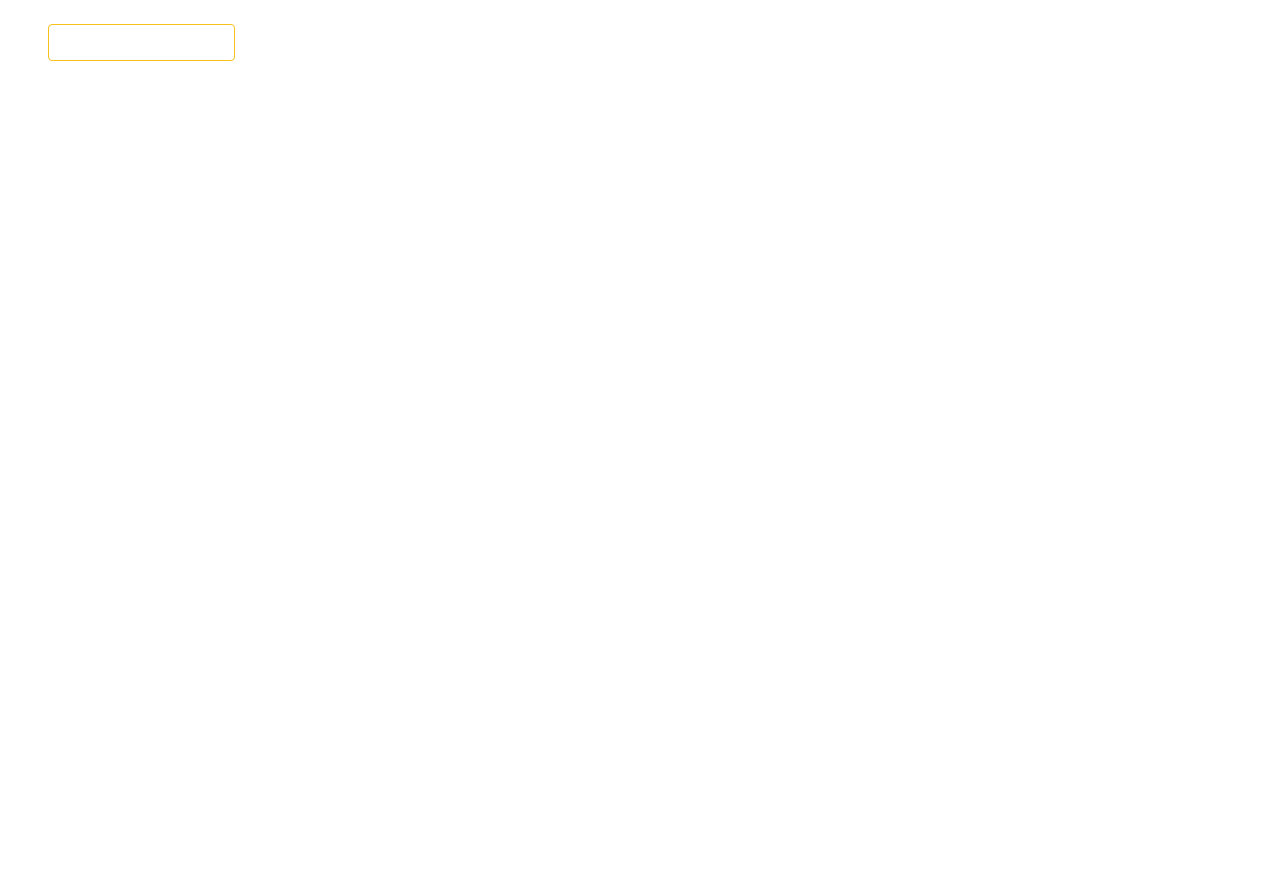
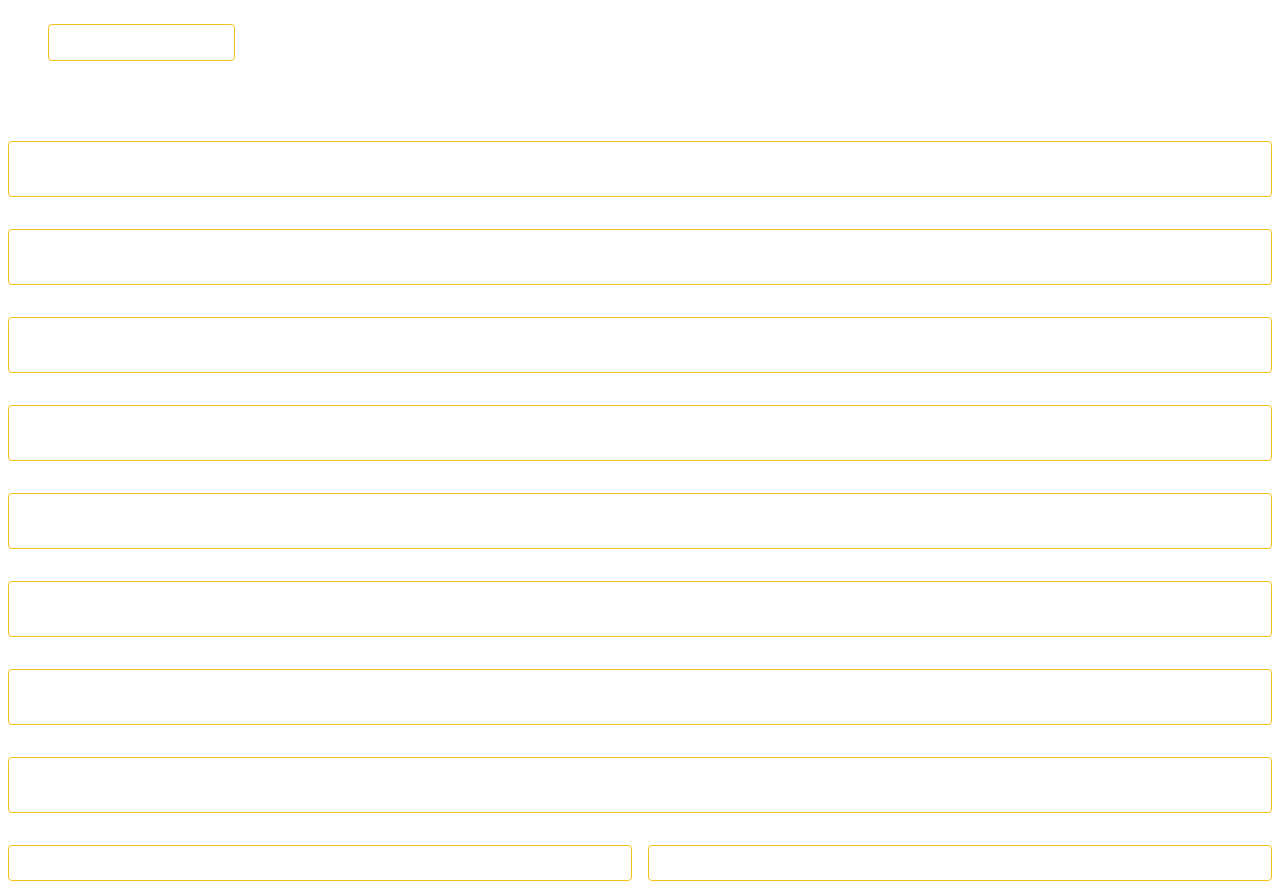
Before and after one commit to slavenstanic/mono-frontend-task, a React (Vite) app: page /add in a window 1280 px wide. Shown: the part 720-1609 px from the top of the page. Before the commit the page ends 869 px from the top, so only its background shows below. Built offline with nearby package versions, Linux system fonts and the light colour scheme; no server answers; the database is empty.

Commit message:
implemented Create functionality

```diff
--- a/src/App.tsx
+++ b/src/App.tsx
@@ -1,10 +1,12 @@
 import type { ReactElement } from "react";
+import { AddVehiclePage } from "@/pages/AddVehiclePage.tsx";
 import { MainPage } from "@/pages/MainPage.tsx";
 
 export const App = (): ReactElement => {
 	return (
 		<div>
 			<MainPage />
+			<AddVehiclePage />
 		</div>
 	);
 };
--- /dev/null
+++ b/src/api/hooks/createVehicle.ts
@@ -0,0 +1,53 @@
+// @/api/hooks/createVehicle.ts
+import { supabase } from "@/api/supabase.ts";
+
+interface CreateVehicleProps {
+	title: string;
+	brand: string;
+	model: string;
+	engineType: string;
+	productionYear: string;
+	mileage: string;
+	price: string;
+	image: string;
+}
+
+export const createVehicle = async (
+	vehicle: CreateVehicleProps,
+): Promise<void> => {
+	const { data: brandData, error: brandError } = await supabase
+		.from("VehicleMake")
+		.insert([{ name: vehicle.brand, abrv: vehicle.brand }])
+		.select()
+		.single();
+
+	if (brandError) throw brandError;
+
+	const { data: modelData, error: modelError } = await supabase
+		.from("VehicleModel")
+		.insert([
+			{
+				name: vehicle.model,
+				abrv: vehicle.model,
+				vehicle_make_id: brandData.id,
+			},
+		])
+		.select()
+		.single();
+
+	if (modelError) throw modelError;
+
+	const { error: adError } = await supabase.from("VehicleAd").insert([
+		{
+			title: vehicle.title,
+			engine_type: vehicle.engineType,
+			production_year: vehicle.productionYear,
+			mileage: vehicle.mileage,
+			price: vehicle.price,
+			image: vehicle.image,
+			vehicle_model_id: modelData.id,
+		},
+	]);
+
+	if (adError) throw adError;
+};
--- a/src/components/shared/AdButton.tsx
+++ b/src/components/shared/AdButton.tsx
@@ -3,11 +3,13 @@ import { Button } from "@mui/material";
 interface AdButtonProps {
 	content: string;
 	fullWidth?: boolean;
+	type?: "button" | "submit" | "reset" | undefined;
 }
 
-export const AdButton = ({ content, fullWidth }: AdButtonProps) => {
+export const AdButton = ({ content, fullWidth, type }: AdButtonProps) => {
 	return (
 		<Button
+			type={type}
 			fullWidth={fullWidth}
 			variant="outlined"
 			sx={{
--- /dev/null
+++ b/src/components/shared/InputField.tsx
@@ -0,0 +1,50 @@
+import { TextField } from "@mui/material";
+
+interface InputFieldProps {
+	name: string;
+	label: string;
+	value: string;
+	handleChange: (event: any) => void;
+}
+
+export const InputField = ({
+	label,
+	handleChange,
+	name,
+	value,
+}: InputFieldProps) => {
+	return (
+		<TextField
+			label={label}
+			variant="outlined"
+			type="text"
+			fullWidth
+			name={name}
+			onChange={handleChange}
+			value={value}
+			sx={{
+				"& .MuiInputBase-input": {
+					color: "#fff",
+				},
+				"& .MuiOutlinedInput-root": {
+					"& fieldset": {
+						borderColor: "#F7C01D",
+					},
+					"&:hover fieldset": {
+						borderColor: "#F7C01D",
+					},
+					"&.Mui-focused fieldset": {
+						borderColor: "#F7C01D",
+					},
+				},
+				"& .MuiInputLabel-root": {
+					color: "#fff",
+					opacity: "0.6",
+				},
+				"& label.Mui-focused": {
+					color: "#F7C01D",
+				},
+			}}
+		/>
+	);
+};
--- /dev/null
+++ b/src/pages/AddVehiclePage.tsx
@@ -0,0 +1,117 @@
+import { styled } from "@mui/material";
+import type React from "react";
+import { useState } from "react";
+import { createVehicle } from "@/api/hooks/createVehicle.ts";
+import { AdButton } from "@/components/shared/AdButton.tsx";
+import { InputField } from "@/components/shared/InputField.tsx";
+
+const Root = styled("div")(() => ({}));
+const ButtonContainer = styled("div")(() => ({
+	display: "flex",
+	gap: "1rem",
+}));
+
+export const AddVehiclePage = () => {
+	const [vehicle, setVehicle] = useState({
+		title: "",
+		brand: "",
+		model: "",
+		engineType: "",
+		productionYear: "",
+		mileage: "",
+		price: "",
+		image: "",
+	});
+
+	const handleChange = (event: React.ChangeEvent<HTMLInputElement>) => {
+		setVehicle((prev) => ({
+			...prev,
+			[event.target.name]: event.target.value,
+		}));
+	};
+
+	const handleSubmit = async (event: React.FormEvent<HTMLFormElement>) => {
+		event.preventDefault();
+		try {
+			await createVehicle(vehicle);
+			setVehicle({
+				title: "",
+				brand: "",
+				model: "",
+				engineType: "",
+				productionYear: "",
+				mileage: "",
+				price: "",
+				image: "",
+			});
+		} catch (error) {
+			console.error(error);
+		}
+	};
+
+	return (
+		<Root>
+			<form
+				style={{
+					display: "flex",
+					flexDirection: "column",
+					gap: "2rem",
+				}}
+				onSubmit={handleSubmit}
+			>
+				<InputField
+					name="title"
+					label="Title:"
+					value={vehicle.title}
+					handleChange={handleChange}
+				/>
+				<InputField
+					name="brand"
+					label="Brand:"
+					value={vehicle.brand}
+					handleChange={handleChange}
+				/>
+				<InputField
+					name="model"
+					label="Model:"
+					value={vehicle.model}
+					handleChange={handleChange}
+				/>
+				<InputField
+					name="engineType"
+					label="Engine Type:"
+					value={vehicle.engineType}
+					handleChange={handleChange}
+				/>
+				<InputField
+					name="productionYear"
+					label="Year of Production:"
+					value={vehicle.productionYear}
+					handleChange={handleChange}
+				/>
+				<InputField
+					name="mileage"
+					label="Mileage:"
+					value={vehicle.mileage}
+					handleChange={handleChange}
+				/>
+				<InputField
+					name="price"
+					label="Price:"
+					value={vehicle.price}
+					handleChange={handleChange}
+				/>
+				<InputField
+					name="image"
+					label="Image URL:"
+					value={vehicle.image}
+					handleChange={handleChange}
+				/>
+				<ButtonContainer>
+					<AdButton type={"submit"} fullWidth={true} content={"Add"} />
+					<AdButton fullWidth={true} content={"Cancel"} />
+				</ButtonContainer>
+			</form>
+		</Root>
+	);
+};
```
